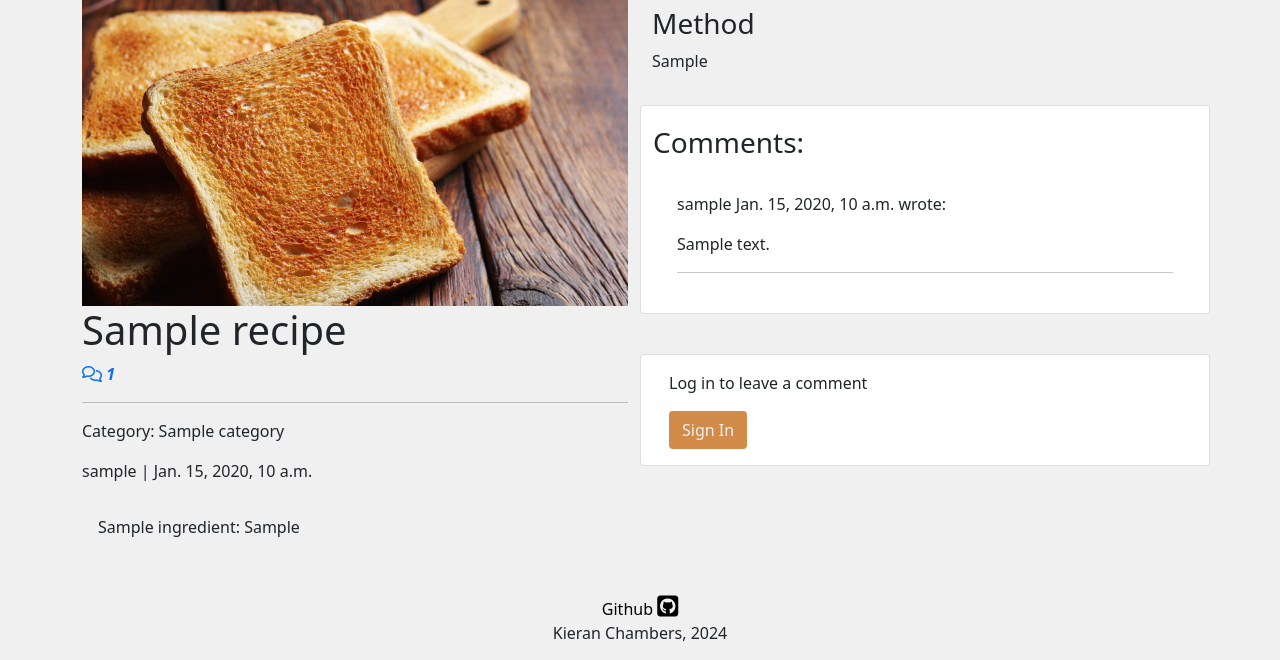
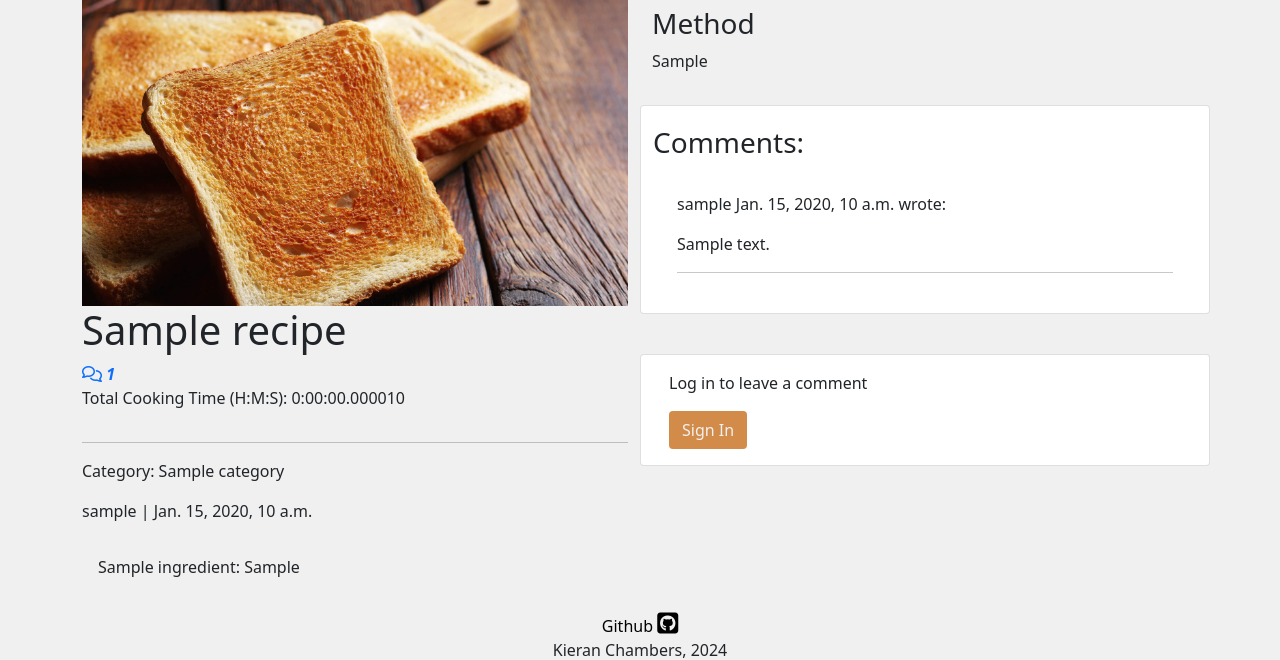
Before and after one commit to klchambers/pp4, a Django app: a page that uses recipes/templates/recipes/recipe_page.html in a window 1280 px wide. Shown: the part 139-799 px from the top of the page. Run offline with Django 4.2, Linux system fonts and the light colour scheme; tables that the repository leaves empty hold one stand-in row (values such as "Sample post"); some libraries are stand-ins or nearby versions.

Commit message:
Feat: Add 'Total Cook Time' to recipe_page.html

```diff
--- a/recipes/templates/recipes/recipe_page.html
+++ b/recipes/templates/recipes/recipe_page.html
@@ -16,6 +16,8 @@
                         <strong class="text-secondary">
                             <a href="#comments" style="text-decoration: none;"><i class="far fa-comments"></i> <em>{{ comment_count }}</em></a>
                         </strong>
+                        <!-- Display total cooking time -->
+                        <p>Total Cooking Time (H:M:S): {{ recipe.total_cook_time }}</p>
                     </div>
                     <div class="col-12">
                         <hr>
```
